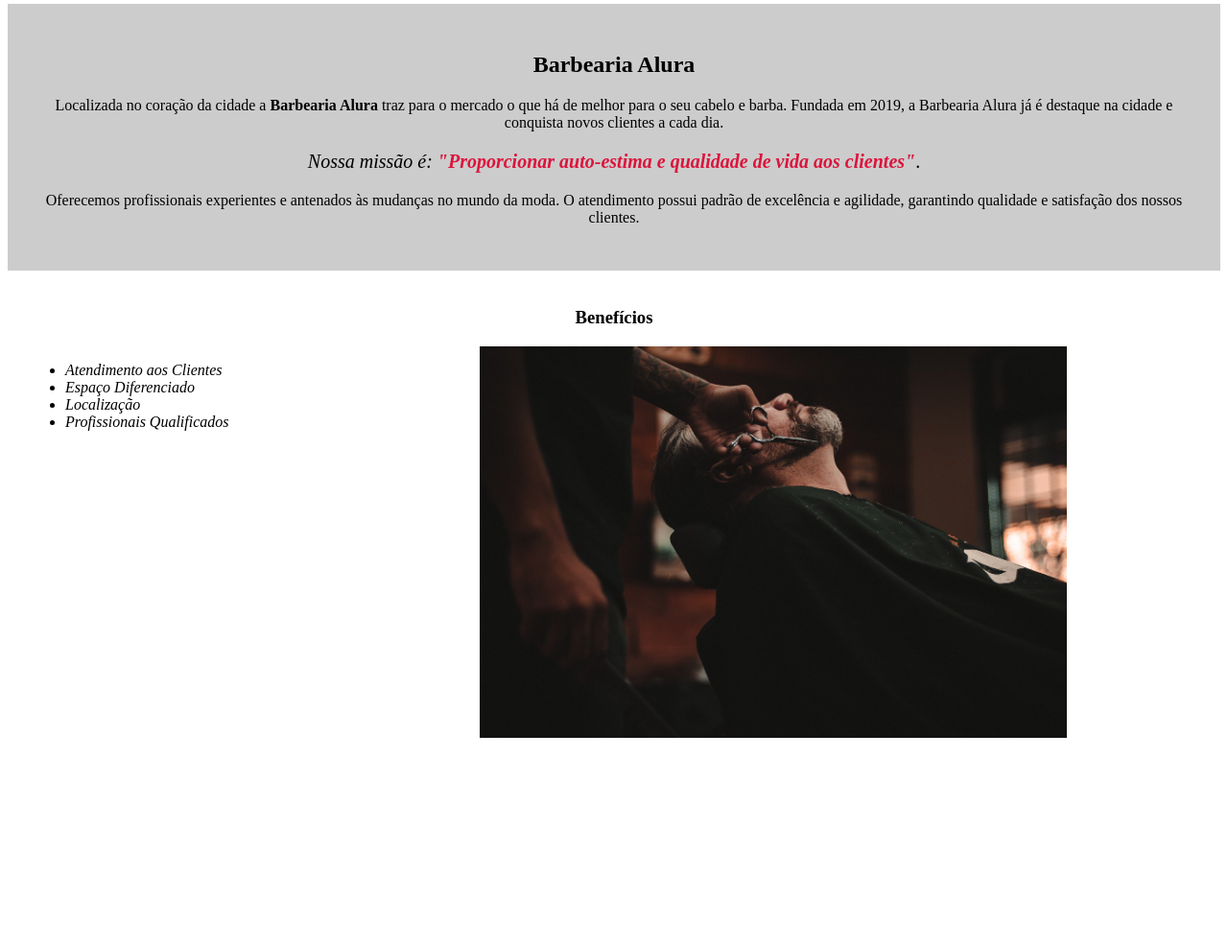
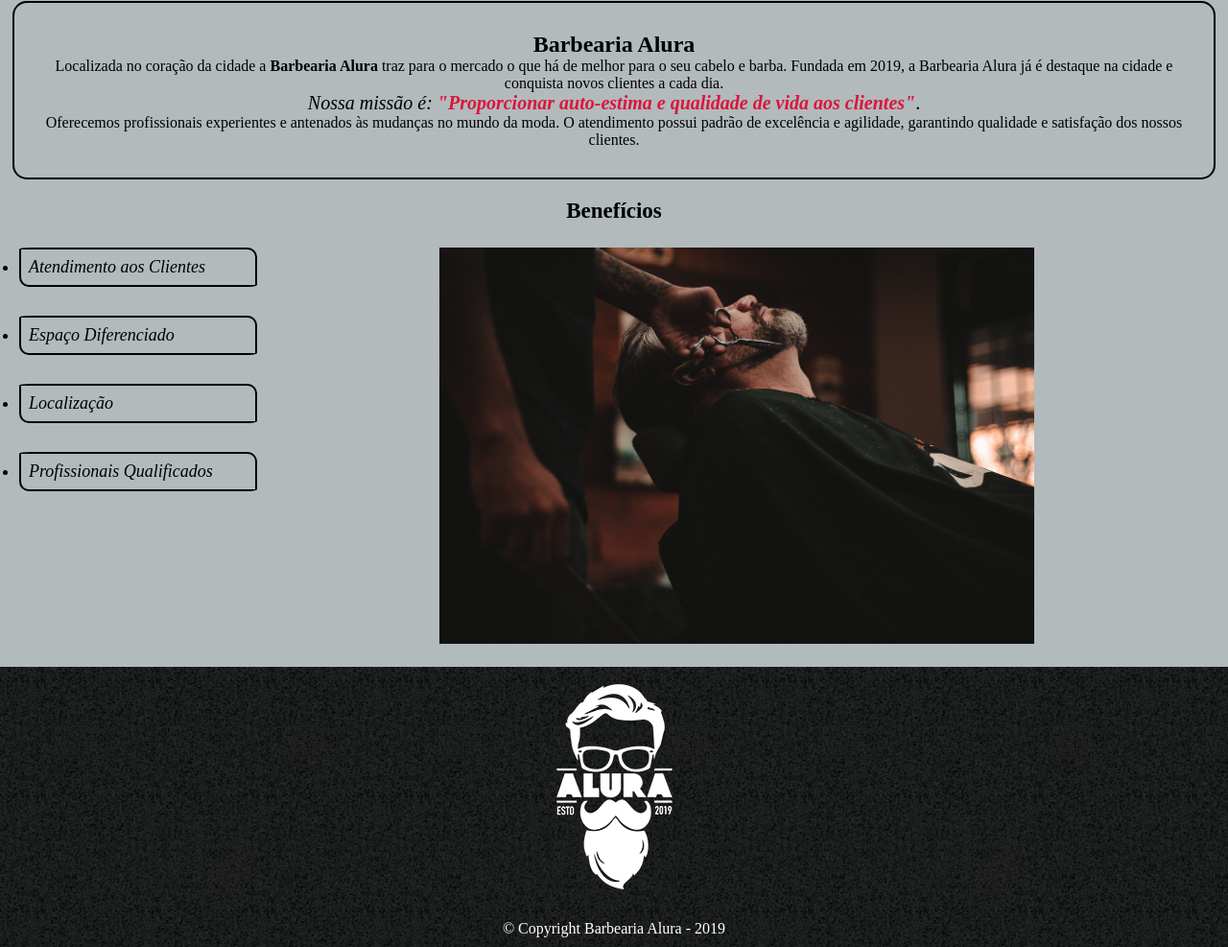
Before and after one commit to VitorCarvalho1/FrontEndBarbearia, a plain HTML site: page Produtos/index.html in a window 1280 px wide. Shown: the part 554-1541 px from the top of the page at 96% size. Before the commit the page ends 1355 px from the top, so only its background shows below. Drawn offline with Linux system fonts and the light colour scheme.

Commit message:
Tab2 done and a readjustment in tab1

```diff
--- a/Produtos/index.html
+++ b/Produtos/index.html
@@ -9,11 +9,12 @@
 </head>
 <body>
     <header>
-        <h1 class="titulo-principal">Barbearia Alura</h1>
+        <h1 class="titulo-principal">Barbearia Alura &#9988;</h1>
     </header>
 
     <img id="banner" src="assets/banner.jpg">
-    <div class="principal">
+        <div class="principal">
+
         <h2 class="titulo-centralizado">Barbearia Alura</h2>
 
         <p>Localizada no coração da cidade a <strong>Barbearia Alura</strong> traz para o mercado o que há de melhor para o seu cabelo e barba. Fundada em 2019, a Barbearia Alura já é destaque na cidade e conquista novos clientes a cada dia. </p>
@@ -21,10 +22,10 @@
         <p id="missao"><em>Nossa missão é: <strong>"Proporcionar auto-estima e qualidade de vida aos clientes"</strong></em>. </p>
 
         <p>Oferecemos profissionais experientes e antenados às mudanças no mundo da moda.  O atendimento possui padrão de excelência e agilidade, garantindo qualidade e satisfação dos nossos clientes.</p>
+
     </div>
-
     <div class="beneficios">
-        <h3 class="titulo-centralizado">Benefícios</h3>
+        <h3 class="titulo-beneficios">Benefícios</h3>
 
         <ul>
             <li class="itens">Atendimento aos Clientes</li>
@@ -35,8 +36,10 @@
         <img src="assets/beneficios.jpg" class="imagembeneficios">
     </div>
 
-
-
+    <footer>
+        <img src="assets/logo-branco.png">
+        <p class="copyright">&copy; Copyright Barbearia Alura - 2019</p>
+    </footer>
 
 </body>
 </html>
--- a/Produtos/produtos.css
+++ b/Produtos/produtos.css
@@ -30,7 +30,7 @@ nav a {
 }
 
 nav a:hover {
-    color:brown;
+    color:#c78c19;
     text-decoration: underline;
 }
 
@@ -54,6 +54,21 @@ nav a:hover {
     border-radius: 10px;
 }
 
+.produtos li:hover {
+    border-color: #c78c19;
+
+}
+
+.produtos li:active {
+    border-color: #088c19;
+
+}
+
+.produtos li:hover h2 {
+    font-size: 34px;
+
+}
+
 .produtos h2 {
     font-size: 30px;
     font-weight: bold;
@@ -70,3 +85,15 @@ nav a:hover {
     font-weight: bold;
     margin: 10px;
 }
+
+footer {
+    text-align: center;
+    background-image: url(assets/bg.jpg);
+    padding: 40px 0;
+}
+
+.copyright {
+    color: #FFFFFF;
+    font-size: 13px;
+    margin: 15px 0 0;
+}
--- a/Produtos/style.css
+++ b/Produtos/style.css
@@ -1,5 +1,11 @@
-body{
+* {
+    margin: 0;
+    padding: 0;
+    box-sizing: border-box;
+}
 
+body {
+    background: #B2BABB;
 
  }
 
@@ -9,17 +15,35 @@ body{
  }
 
  .principal{
-    background: #CCCCCC;
+    background: #B2BABB;
     padding: 30px;
+    border: solid 2px black;
+    border-radius: 15px;
+    margin-left: 1%;
+    margin-right: 1%;
+    margin-top: 1%;
  }
+
+ .principal:hover {
+     border-color: darkcyan;
+ }
+
+
 .titulo-principal {
     padding-left: 20px;
-
+    margin: 10px;
 }
 
  .titulo-centralizado{
-    text-align: center
+    text-align: center;
 
+
+ }
+
+ .titulo-beneficios {
+    font-size: 23px;
+    padding-bottom: 2%;
+    text-align: center;
  }
 
 
@@ -42,8 +66,18 @@ body{
     font-style: italic;
 }
 
+hr {
+    display: block;
+    margin: 1%;
+    height: 5px;
+    border-color: black;
+    background-color: black;
+
+
+}
+
 .beneficios{
-    background: #FFFFFF;
+    background: #B2BABB;
     padding: 20px;
 }
 
@@ -53,9 +87,34 @@ ul {
     vertical-align: top;
     width: 20%;
     margin-right: 15%;
+
+}
+ul li {
+    font-size: 18px;
+    padding: 8px;
+    border: 2px solid black;
+    border-radius: 10px;
+    border-top-left-radius: 5%;
+    border-bottom-right-radius: 5%;
+    margin-bottom: 30px;
+}
+
+li:hover {
+    border-color:darkcyan;
+
 }
 
 
 .imagembeneficios {
     width: 50%;
 }
+
+footer {
+    background-image: url(assets/bg.jpg);
+    text-align: center;
+}
+
+.copyright {
+    color: white;
+    padding: 10px;
+}
```
Also changed, not shown: Produtos/produtos.html (+6 -0 lines).
